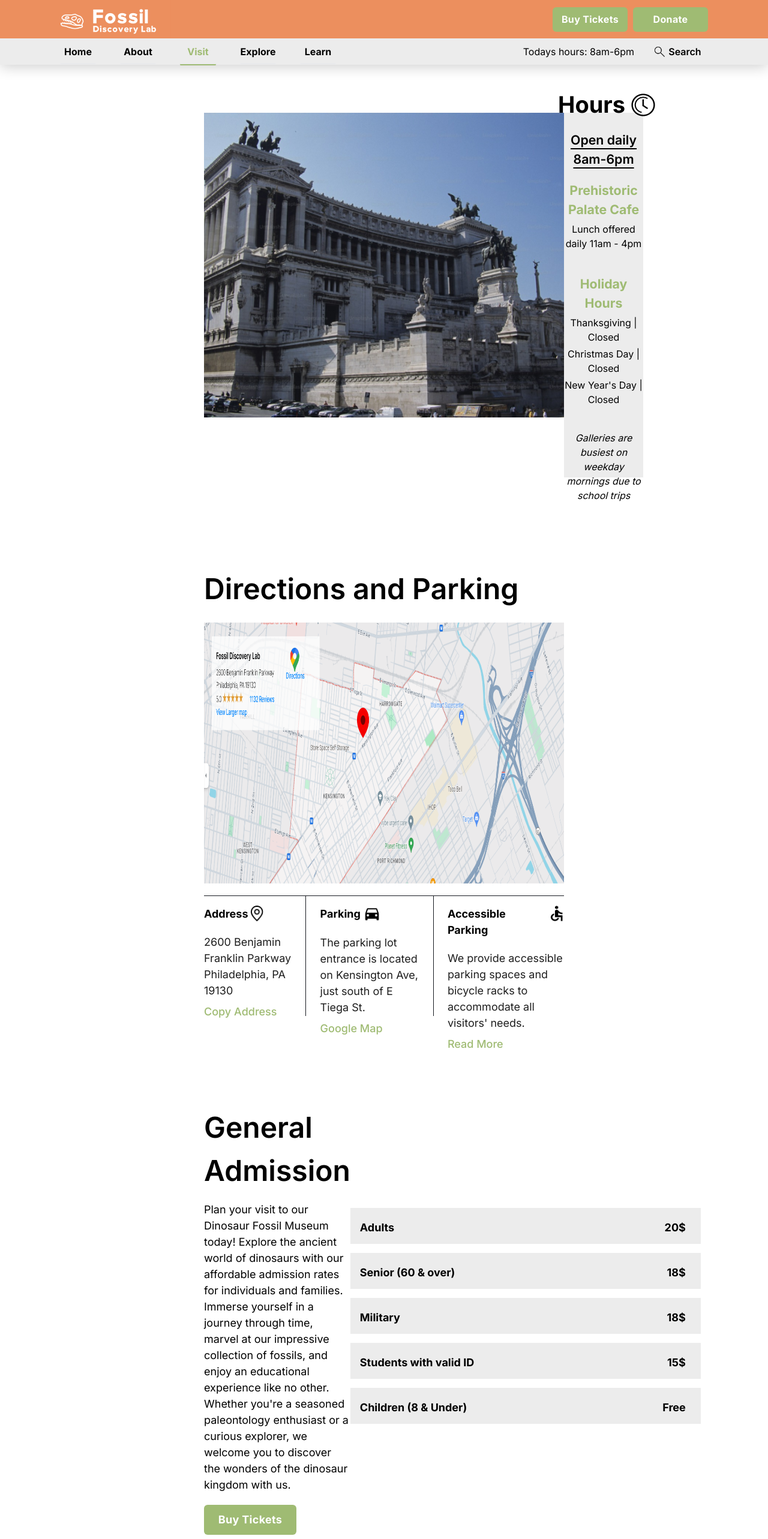
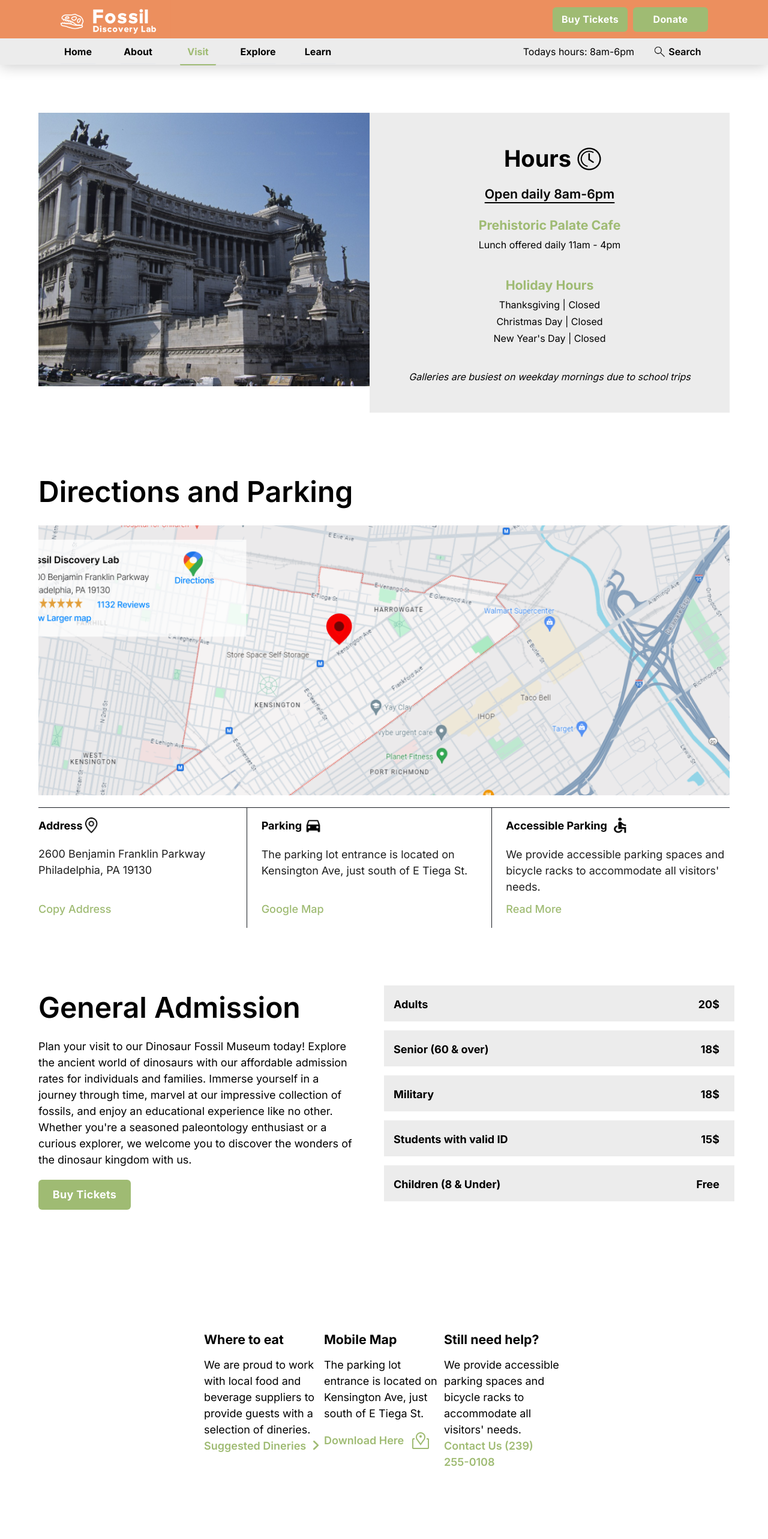
Before and after one commit to faoroj/FossilDiscoveryLab, a React (Vite) app in the folder FossilDiscoveryLab/: page /VisitUs in a window 1280 px wide. Shown: the top 2566 px of the page at 60% size. Built offline with nearby package versions, Linux system fonts and the light colour scheme.

Commit message:
VisitUs Responsiveness

```diff
--- a/FossilDiscoveryLab/src/components/groupvisit/GroupVisitForm.jsx
+++ b/FossilDiscoveryLab/src/components/groupvisit/GroupVisitForm.jsx
@@ -13,7 +13,7 @@ const GroupVisitForm = () => {
           </p>
 
           {index === 1 && (
-            <div className='flex flex-col sm:flex-row'>
+            <div className='flex flex-col ss:flex-row'>
               <input
                 type="text"
                 className='w-full md:w-[19%] h-[45px] border rounded-[6px] pl-4 mt-4 border-black mr-[30px]'
--- a/FossilDiscoveryLab/src/components/visit/admission.jsx
+++ b/FossilDiscoveryLab/src/components/visit/admission.jsx
@@ -3,10 +3,13 @@ import { Admission } from '../../constants';
 
 const admission = () => {
   return (
-    <section className='px flexBetween'>
+    <section className='max-container'>
 
-      <div className='w-[609px]'>
-        <h1 className='text-semibold-48'>General Admission</h1>
+      <div className='flexBetween flex-col md:flex-row gap-10'>
+
+        {/* Left Content */}
+        <div className='w-full md:w-[50%]'>
+          <h1 className='font-semibold font-inter leader-[150%] text-[32px] md:text-[48px]'>General Admission</h1>
           <p className='text-normal-18 mt-[15px]'>
             Plan your visit to our Dinosaur Fossil Museum today!
             Explore the ancient world of dinosaurs with our affordable
@@ -20,11 +23,10 @@ const admission = () => {
           <button type='button' className='custom__button__bevel custom__button__medium mt-[20px]'>Buy Tickets</button>
         </div>
 
-      <div>
+        {/* Right Content */}
+        <div className='w-full md:w-[50%] mt-4 md:mt-0'>
           {Admission.map((admiss) => (
-
-        <div key={admiss.id} className='flexBetween mb-[15px] bg-white w-[584px] h-[60px] pl-[16px] pr-[25px] pt-1'>
-
+          <div key={admiss.id} className='flexBetween mb-[15px] bg-white w-full lg:w-[584px] h-[60px] pl-[16px] pr-[25px] pt-1'>
               <div className='flex '>
                 <h3 className="text-bold-18 max-w-[523px] ">
                     {admiss.age}
@@ -36,12 +38,11 @@ const admission = () => {
                     {admiss.cost}
                 </h3>
               </div>
-
-
           </div>
           ))}
         </div>
 
+      </div>
 
 
     </section>
--- a/FossilDiscoveryLab/src/components/visit/directions.jsx
+++ b/FossilDiscoveryLab/src/components/visit/directions.jsx
@@ -4,10 +4,10 @@ import { Link } from 'react-router-dom';
 
 const directions = () => {
   return (
-    <section className='flex flex-col px mt-[150px] mb-[150px]'>
+    <section className='max-container'>
 
-      <h1 className='text-semibold-48'>Directions and Parking</h1>
-      <img src={Googlemap} alt='Google Map' className='w-[1240px] h-[435px] mt-5'/>
+      <h1 className='text-[21px] md:text-[48px] sm:text-[28px] font-inter font-semibold'>Directions and Parking</h1>
+      <img src={Googlemap} alt='Google Map' className='w-full h-[250px] md:h-[450px] sm:h-[350px] object-cover mt-5'/>
       <hr className='bg-black h-[1px] border-0 mt-[20px]'/>
 
       <div className='flex  items-start   max-w-[1200px]'>
--- a/FossilDiscoveryLab/src/components/visit/hours.jsx
+++ b/FossilDiscoveryLab/src/components/visit/hours.jsx
@@ -2,23 +2,25 @@ import { Hoursimg, Clock } from '../../assets';
 
 const hours = () => {
   return (
-    <section className='px'>
+  <section id="hours" className='max-container'>
 
-    <div className='flex flex-row mt-[80px]'>
+    <div className='flex flex-col md:flex-row items-center md:items-stretch'>
 
-      <img src={Hoursimg} alt="Museum" className="w-[621px] h-[508px]"/>
+      {/* Left: Image Section */}
+      <div className='flex-1'>
+        <img src={Hoursimg} alt="Museum" className="w-full h-[250px] sm:h-[300px] md:h-auto object-contain"/>
+      </div>
 
+      {/* Right: Content Section */}
+      <div className="flexBetween flex-col flex-1 bg-white max-h-[608px] px-6 py-12 w-full md:w-auto">
 
-      <div className="flexCenter flex-col flex-1 bg-white max-h-[608px]">
-        <div className='flexCenter flex-col'>
+        {/* Title and Clock */}
         <div className='flexCenter'>
-            <h3 className="font-inter text-[38px] font-bold max-w-[523px] ml-3">
-              Hours
-            </h3>
-
+          <h3 className="font-inter text-[38px] font-bold max-w-[523px] ml-3">Hours</h3>
           <img src={Clock} alt="Clock" className="w-[44px] h-[42px] ml-2"/>
         </div>
 
+        {/* Opening Hours */}
         <p className="text-semibold-21 max-w-[523px] mt-[15px] relative inline-block underline text-center underline-offset-[6px]">
           Open daily 8am-6pm
         </p>
@@ -26,15 +28,11 @@ const hours = () => {
 
         <p className=' text-secondary text-bold-21 mt-5 text-center'>Prehistoric Palate Cafe</p>
         <p className='text-normal-16 mt-1 text-center'>Lunch offered daily 11am - 4pm</p>
-
         <p className='text-secondary text-bold-21 mt-[40px] text-center'>Holiday Hours</p>
         <p className='text-normal-16 mt-1 text-center'>Thanksgiving | Closed</p>
         <p className='text-normal-16 mt-1 text-center'>Christmas Day | Closed</p>
         <p className='text-normal-16 mt-1 text-center'>New Year's Day | Closed</p>
-
-
         <p className='text-normal-16 italic text-center mt-[40px]'>Galleries are busiest on weekday mornings due to school trips</p>
-        </div>
       </div>
 
     </div>
--- a/FossilDiscoveryLab/src/pages/VisitUs.jsx
+++ b/FossilDiscoveryLab/src/pages/VisitUs.jsx
@@ -2,27 +2,41 @@ import {  Questions, Admission, Help, Directions, Hours, Newsletter, Footer, Nav
 
 const VisitUs = () => {
   return (
-    <div>
+    <main>
+      <Navbar />
 
-      <div>
-        <div>
-          <Navbar />
-        </div>
-      </div>
+      <section className="padding-x pt-[80px]">
+        <Hours />
+      </section>
 
-      <div>
-        <div>
-          <Hours />
+      <section className="padding">
         <Directions />
+      </section>
+
+      <section className="padding-x">
         <Admission />
+      </section>
+
+      <section>
         <Help />
+      </section>
+
+      <section>
         <Questions />
+      </section>
+
+      <section>
         <Newsletter />
+      </section>
+
+      <section>
         <Footer />
-        </div>
-      </div>
+      </section>
 
-    </div>
+
+
+
+    </main>
 
 
   )
```
Lines whose indentation alone changed are shown as unchanged.
